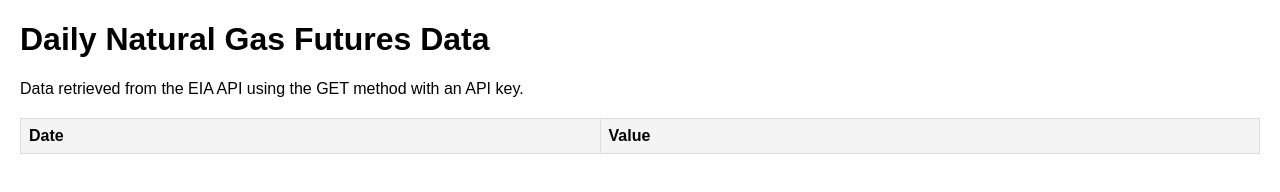
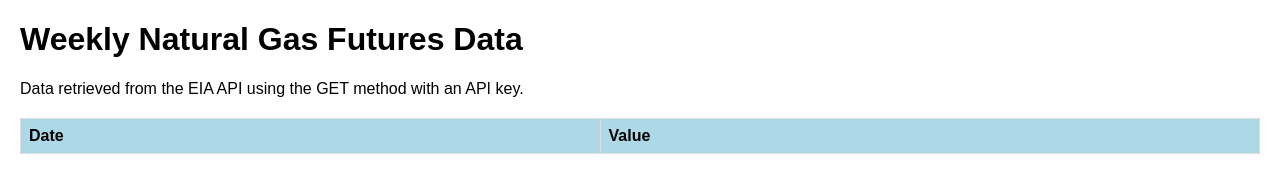
Before and after one commit to bluewaht/Natural-Gas-Prices-HH, a plain HTML site: page index.html in a window 1280 px wide. Drawn offline with Linux system fonts and the light colour scheme; no server answers.

Commit message:
Update index.html

```diff
--- a/index.html
+++ b/index.html
@@ -3,7 +3,7 @@
 <head>
     <meta charset="UTF-8">
     <meta name="viewport" content="width=device-width, initial-scale=1.0">
-    <title>Daily Natural Gas Futures Data</title>
+    <title>Weekly Natural Gas Futures Data</title>
     <style>
         body {
             font-family: Arial, sans-serif;
@@ -20,7 +20,7 @@
             text-align: left;
         }
         th {
-            background-color: #f4f4f4;
+            background-color: #add8e6; /* Light blue color */
         }
         tr:nth-child(even) {
             background-color: #f9f9f9;
@@ -28,7 +28,7 @@
     </style>
 </head>
 <body>
-    <h1>Daily Natural Gas Futures Data</h1>
+    <h1>Weekly Natural Gas Futures Data</h1>
     <p>Data retrieved from the EIA API using the GET method with an API key.</p>
     <table id="data-table">
         <thead>
@@ -43,7 +43,7 @@
     </table>
 
     <script>
-        const API_URL = 'https://api.eia.gov/v2/natural-gas/pri/fut/data/?api_key=BRUFz1Ow7Qmcd2npz5UNQhrF4ILujETSWc5L3mBC&frequency=daily&data[0]=value&sort[0][column]=period&sort[0][direction]=desc&offset=0&length=5000';
+        const API_URL = 'https://api.eia.gov/v2/natural-gas/pri/fut/data/?api_key=BRUFz1Ow7Qmcd2npz5UNQhrF4ILujETSWc5L3mBC&frequency=weekly&data[0]=value&sort[0][column]=period&sort[0][direction]=desc&offset=0&length=5000';
 
         async function fetchData() {
             try {
```
